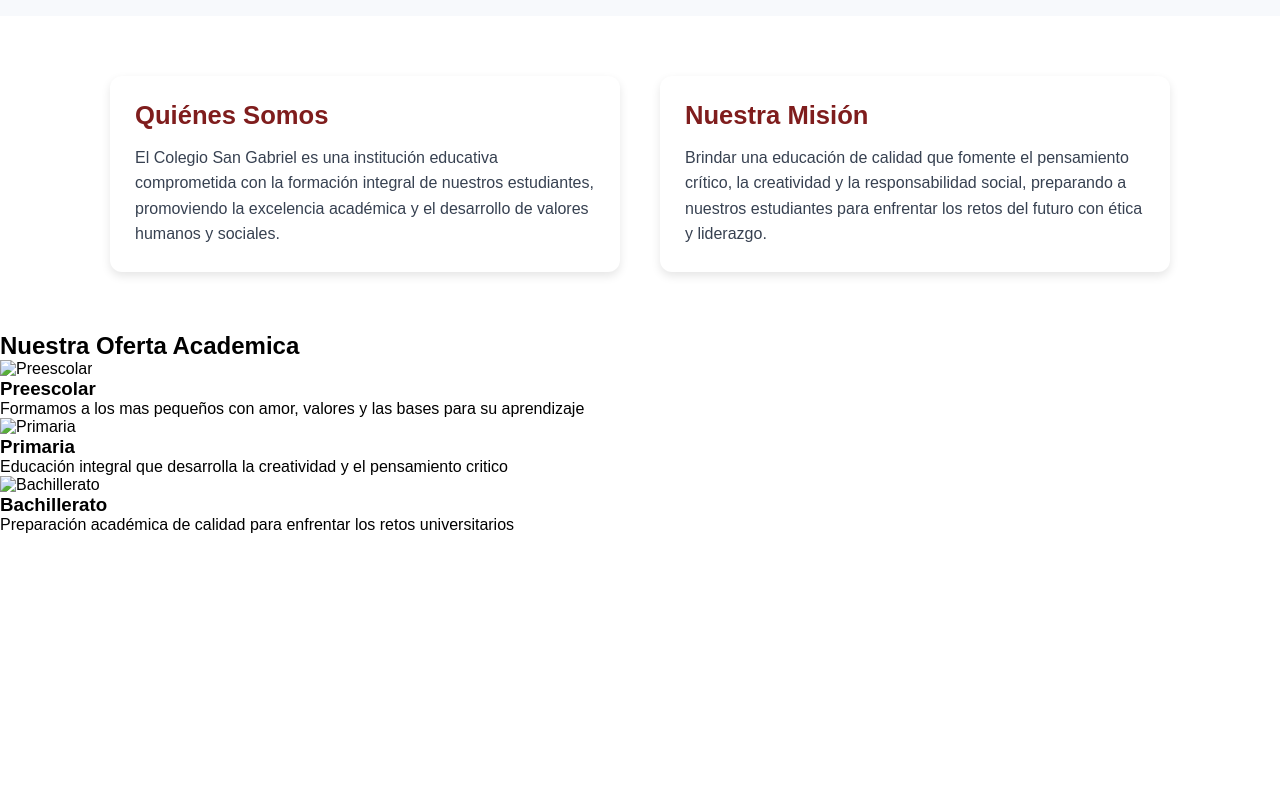
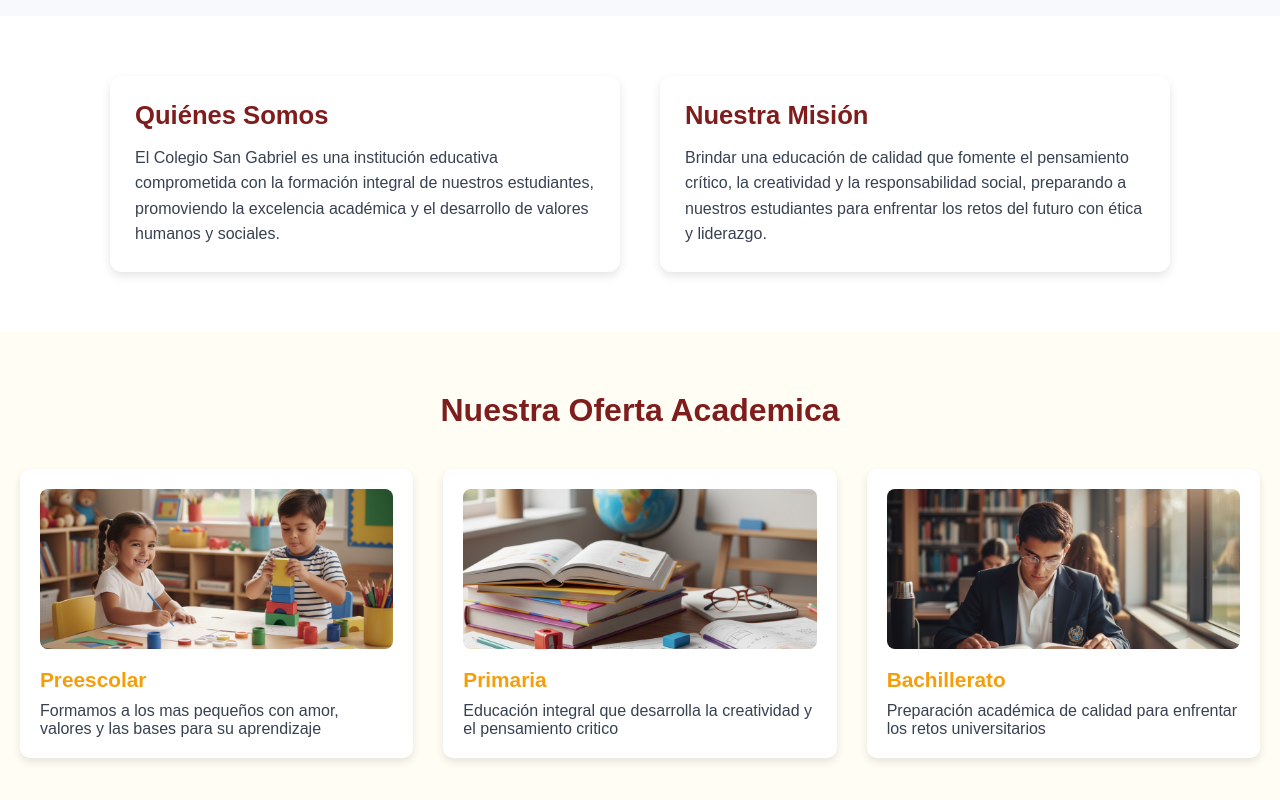
Before and after one commit to JosephSan23/ProyectoSena, a plain HTML site: page PaginasColegios/index.html in a window 1280 px wide. Shown: the part 691-1491 px from the top of the page. Before the commit the page ends 1225 px from the top, so only its background shows below. Drawn offline with Linux system fonts and the light colour scheme.

Commit message:
Styles: Agregando los estilos de la oferta

```diff
--- a/PaginasColegios/index.html
+++ b/PaginasColegios/index.html
@@ -61,20 +61,20 @@
     <h2 class="oferta-titulo">Nuestra Oferta Academica</h2>
     <div class="oferta-contenedor">
         <div class="oferta-card">
-            <img src="" alt="Preescolar" class="oferta-imagen">
+            <img src="./assets/PreescoOferta.png" alt="Preescolar" class="oferta-imagen">
             <h3 class="oferta-card-titulo">Preescolar</h3>
             <p class="oferta-descripcion">Formamos a los mas pequeños con amor, valores y las bases para su aprendizaje
             </p>
         </div>
 
         <div class="oferta-card">
-            <img src="" alt="Primaria" class="oferta-imagen">
+            <img src="./assets/Primaria.png" alt="Primaria" class="oferta-imagen">
             <h3 class="oferta-card-titulo">Primaria</h3>
             <p class="oferta-descripcion">Educación integral que desarrolla la creatividad y el pensamiento critico</p>
         </div>
 
         <div class="oferta-card">
-            <img src="" alt="Bachillerato" class="oferta-imagen">
+            <img src="./assets/BachilleratoOferta.png" alt="Bachillerato" class="oferta-imagen">
             <h3 class="oferta-card-titulo">Bachillerato</h3>
             <p class="oferta-descripcion">Preparación académica de calidad para enfrentar los retos universitarios</p>
         </div>
--- a/PaginasColegios/styles.css
+++ b/PaginasColegios/styles.css
@@ -2,7 +2,7 @@
     --rojo: #dc2626;
     --rojo-oscuro: #7f1d1d;
     --dorado: #f59e0b;
-    --beige: #fef3c7;
+    --beige: #fffdf4;
     --gris-texto: #374151;
     --fondo-claro: #fff7ed;
 
@@ -131,3 +131,52 @@
     line-height: 1.6rem;
     color: var(--gris-texto);
 }
+
+.oferta-academica {
+    padding: 60px 20px;
+    background-color: var(--beige);
+}
+
+.oferta-titulo {
+    font-size: 2rem;
+    margin-bottom: 40px;
+    color: var(--rojo-oscuro);
+    text-align: center;
+}
+
+.oferta-contenedor {
+    display: grid;
+    grid-template-columns: repeat(auto-fit, minmax(250px, 1fr));
+    gap: 30px;
+}
+
+.oferta-card {
+    background-color: #fff;
+    border-radius: 10px;
+    box-shadow: 0 4px 8px rgba(0, 0, 0, 0.1);
+    padding: 20px;
+    transition: transform 0.3s ease;
+}
+
+.oferta-card:hover {
+    transform: translateY(-8px);
+}
+
+.oferta-imagen {
+    width: 100%;
+    height: 160px;
+    object-fit: cover;
+    border-radius: 8px;
+    margin-bottom: 15px;
+}
+
+.oferta-card-titulo {
+    font-size: 1.3rem;
+    color: var(--dorado);
+    margin-bottom: 10px;
+}
+
+.oferta-descripcion {
+    font-size: 1rem;
+    color: var(--gris-texto);
+}
```
Also changed, not shown: PaginasColegios/assets/BachilleratoOferta.png (added), PaginasColegios/assets/PreescoOferta.png (added), PaginasColegios/assets/Primaria.png (added).
